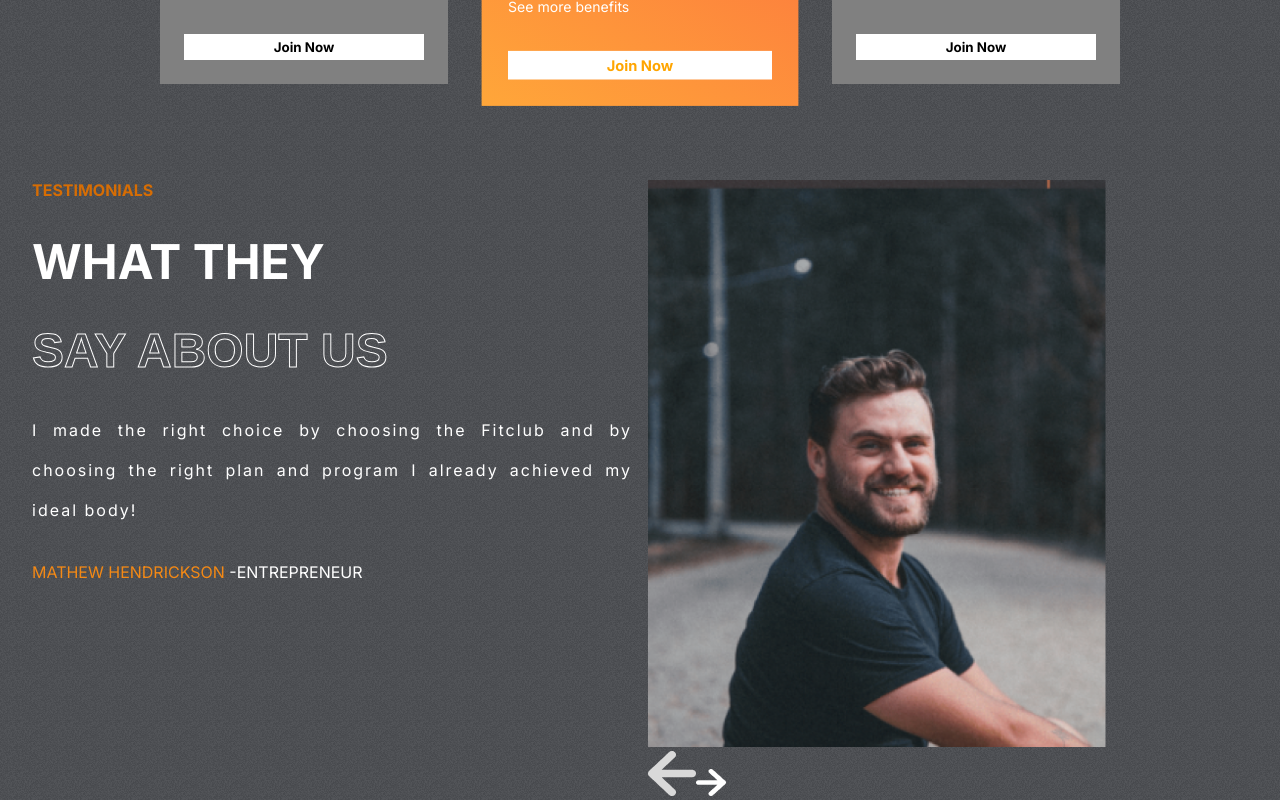
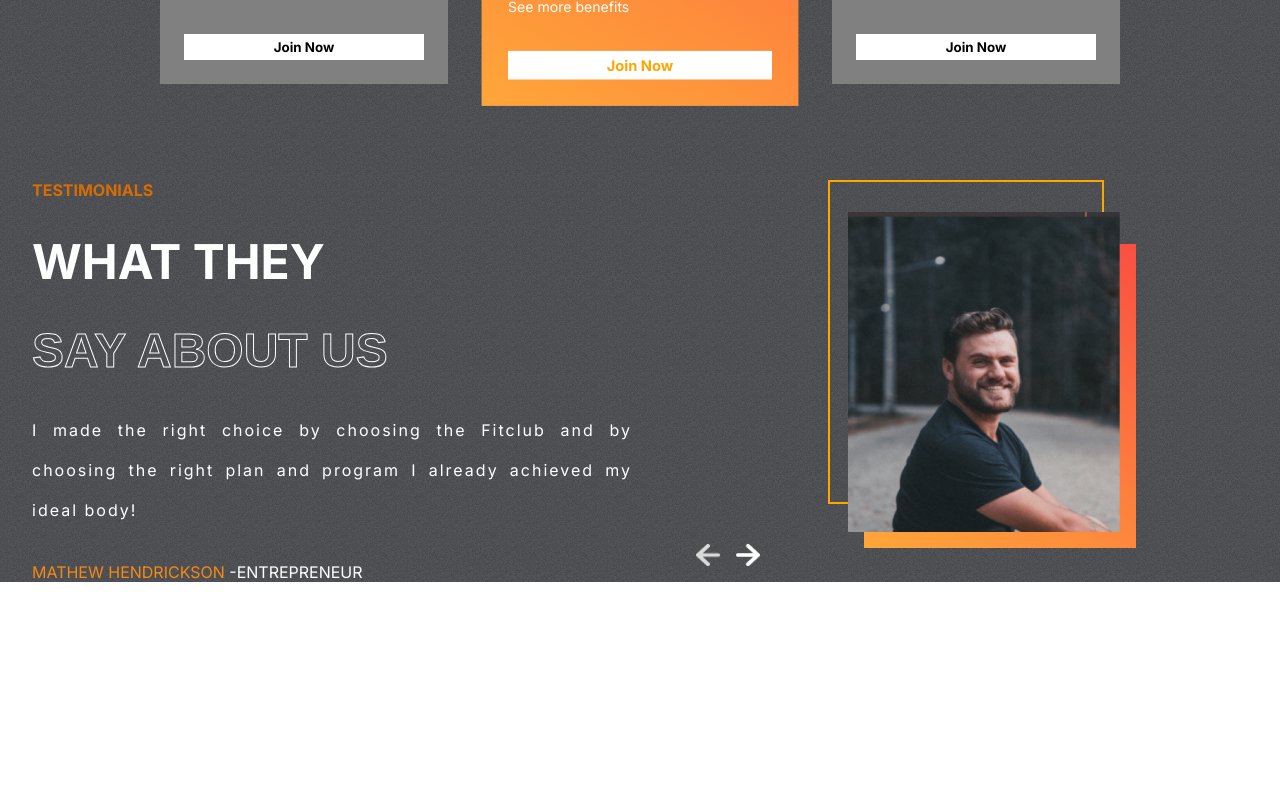
Before and after one commit to Sisanda0/Sisanda0, a React (Create React App) app in the folder Downloads/FitClub-Starter-d82a075a4e478e1ece2ecbc6aae57d7eeb496dbf/: page / in a window 1280 px wide. Shown: the part 2414-3214 px from the top of the page. After the commit the page ends 2996 px from the top, so only its background shows below. Built offline with nearby package versions, Linux system fonts and the light colour scheme.

Commit message:
Finshed with testimonials

```diff
--- a/Downloads/FitClub-Starter-d82a075a4e478e1ece2ecbc6aae57d7eeb496dbf/src/assets/Testimonials/Testimonials.css
+++ b/Downloads/FitClub-Starter-d82a075a4e478e1ece2ecbc6aae57d7eeb496dbf/src/assets/Testimonials/Testimonials.css
@@ -39,3 +39,44 @@
     flex: 1;
     position: relative;
 }
+
+.right-t>img{
+    position: absolute;
+    width: 17rem;
+    height: 20rem;
+    right: 8rem;
+    top: 2rem;
+}
+
+.right-t>:nth-child(1){
+    position :absolute;
+    width: 17rem; height :20rem;
+    border: 2px solid orange;
+    background-color: transparent;
+    right: 9rem;
+    top: 0,9rem;
+
+}
+
+.right-t>:nth-child(2){
+    position :absolute;
+    width: 17rem;
+    height :19rem;
+    background: var(--planCard);
+    right: 7rem;
+    top: 4rem;
+
+}
+
+.arrows{
+    display: flex;
+    gap: 1rem;
+    position: absolute;
+    bottom: 1rem;
+    left: 3rem;
+}
+
+.arrows>img{
+   width: 1.5rem;
+   cursor: pointer;
+}
--- a/Downloads/FitClub-Starter-d82a075a4e478e1ece2ecbc6aae57d7eeb496dbf/src/assets/Testimonials/Testimonials.jsx
+++ b/Downloads/FitClub-Starter-d82a075a4e478e1ece2ecbc6aae57d7eeb496dbf/src/assets/Testimonials/Testimonials.jsx
@@ -26,11 +26,27 @@
                </span>
             </div>
             <div className="right-t">
+                <div></div>
+                <div></div>
                 <img src={testimonialsData[selected].image} alt =""/>
 
                 <div className="arrows">
-                    <img src={leftArrow} alt="" />
-                    <img src={rightArrow} alt="" />
+                    <img
+                    onClick={()=>{
+                        selected===0
+                            ?setSelected(tLength -1):
+                            setSelected((prev)=> prev -1)
+                    }}
+
+                    src={leftArrow} alt="" />
+
+                    <img
+                        onClick={()=>{
+                            selected===tLength -1
+                            ? setSelected(0)
+                            : setSelected((prev)=> prev +1);
+                        }}
+                    src={rightArrow} alt="" />
 
                 </div>
             </div>
```
